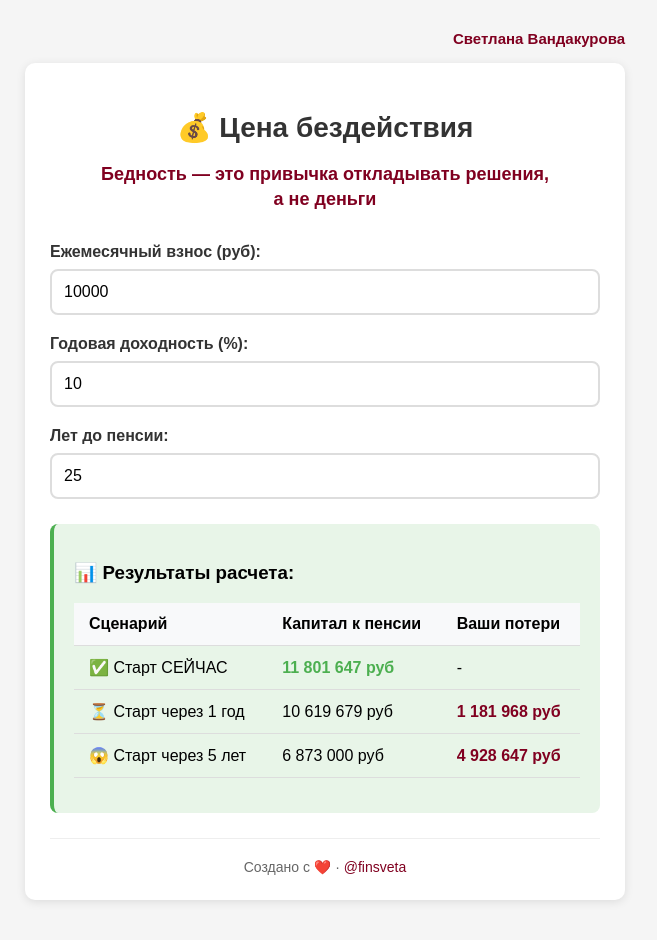
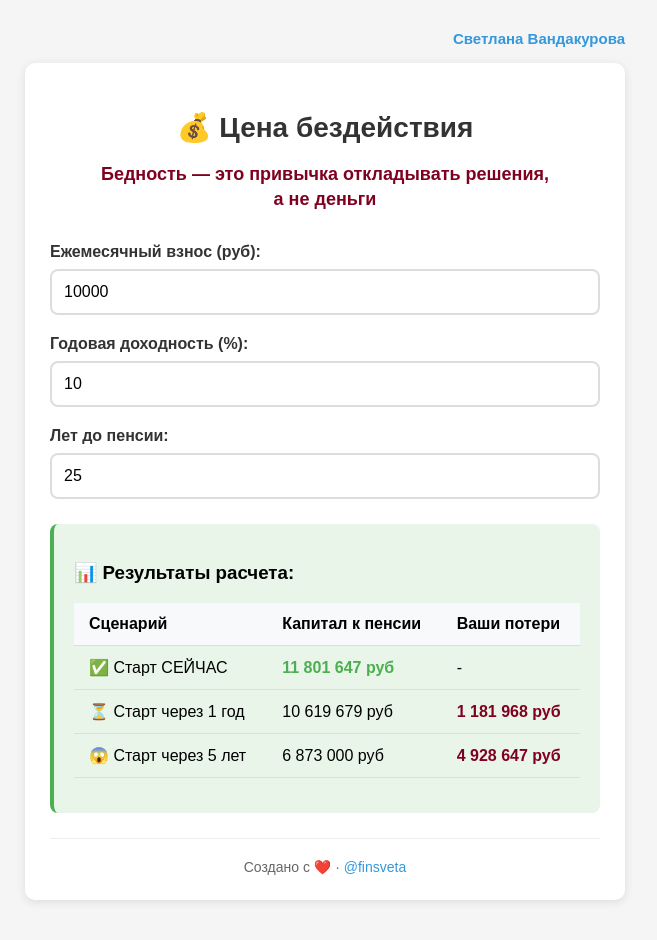
Before and after one commit to svetrosta-netizen/financial-calculator, a plain HTML site: page index.html in a window 1280 px wide. Shown: the whole page, without its empty margins (315-972 px from the left). Drawn offline with Linux system fonts and the light colour scheme.

Commit message:
Update index.html

```diff
--- a/index.html
+++ b/index.html
@@ -72,7 +72,7 @@
 <body>
     <div style="text-align: right; margin: -10px 0 15px 0;">
    <a href="https://t.me/genrosta"
-   style="color: #800020; text-decoration: none; font-size: 15px; font-weight: bold;">
+   style="color: #3498db; text-decoration: none; font-size: 15px; font-weight: bold;">
     Светлана Вандакурова
 </a>
 </div>
@@ -125,9 +125,9 @@
             </table>
         </div><div style="text-align: center; margin-top: 25px; padding-top: 20px; border-top: 1px solid #eee; color: #666; font-size: 14px;">
     Создано с ❤️ ·
-   <a href="https://t.me/finsveta" style="color: #800020; text-decoration: none;">
-        @finsveta
-    </a>
+  <a href="https://t.me/finsveta" style="color: #3498db; text-decoration: none;">
+    @finsveta
+</a>
 </div>
     </div>
 
```
